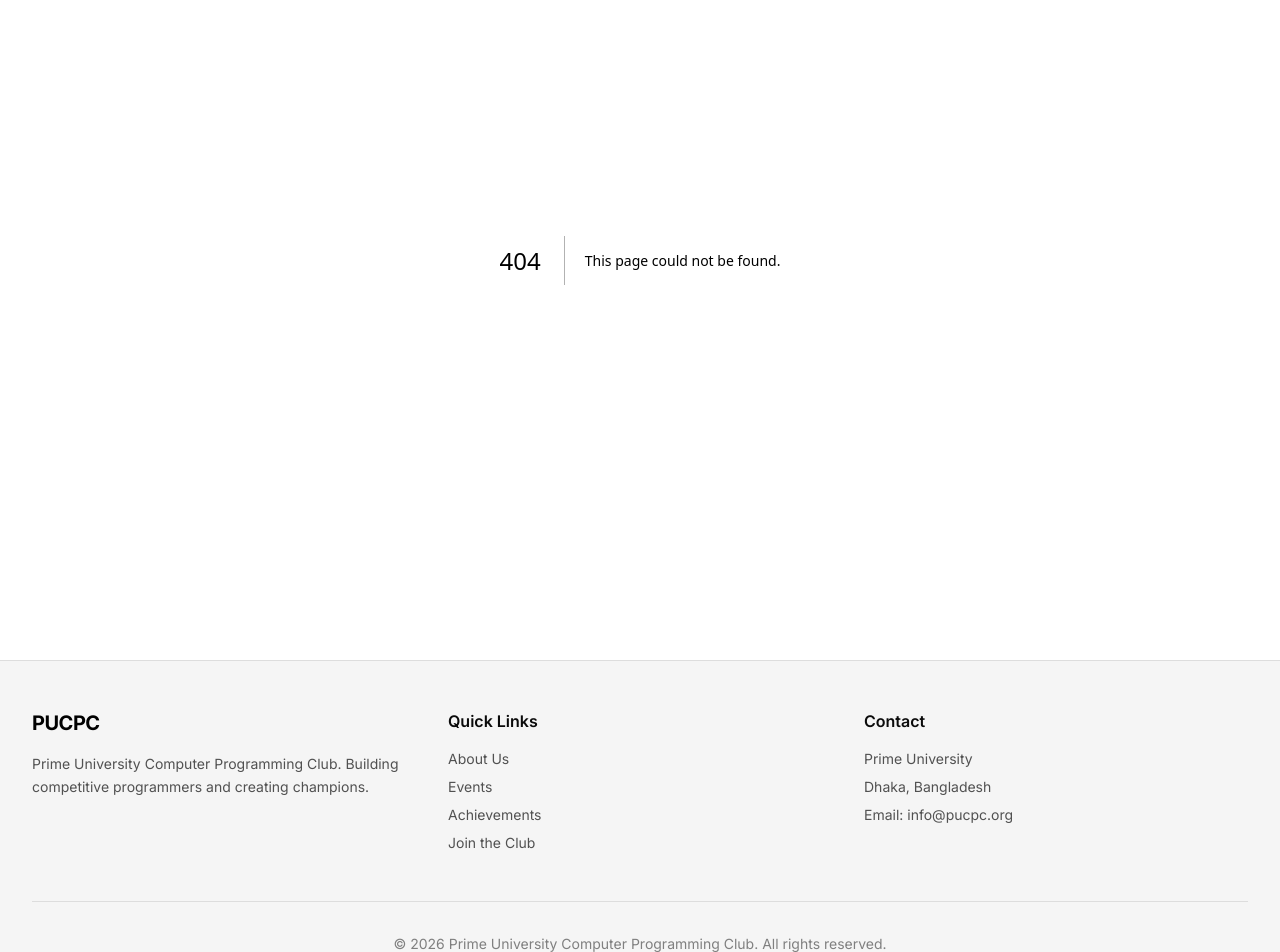
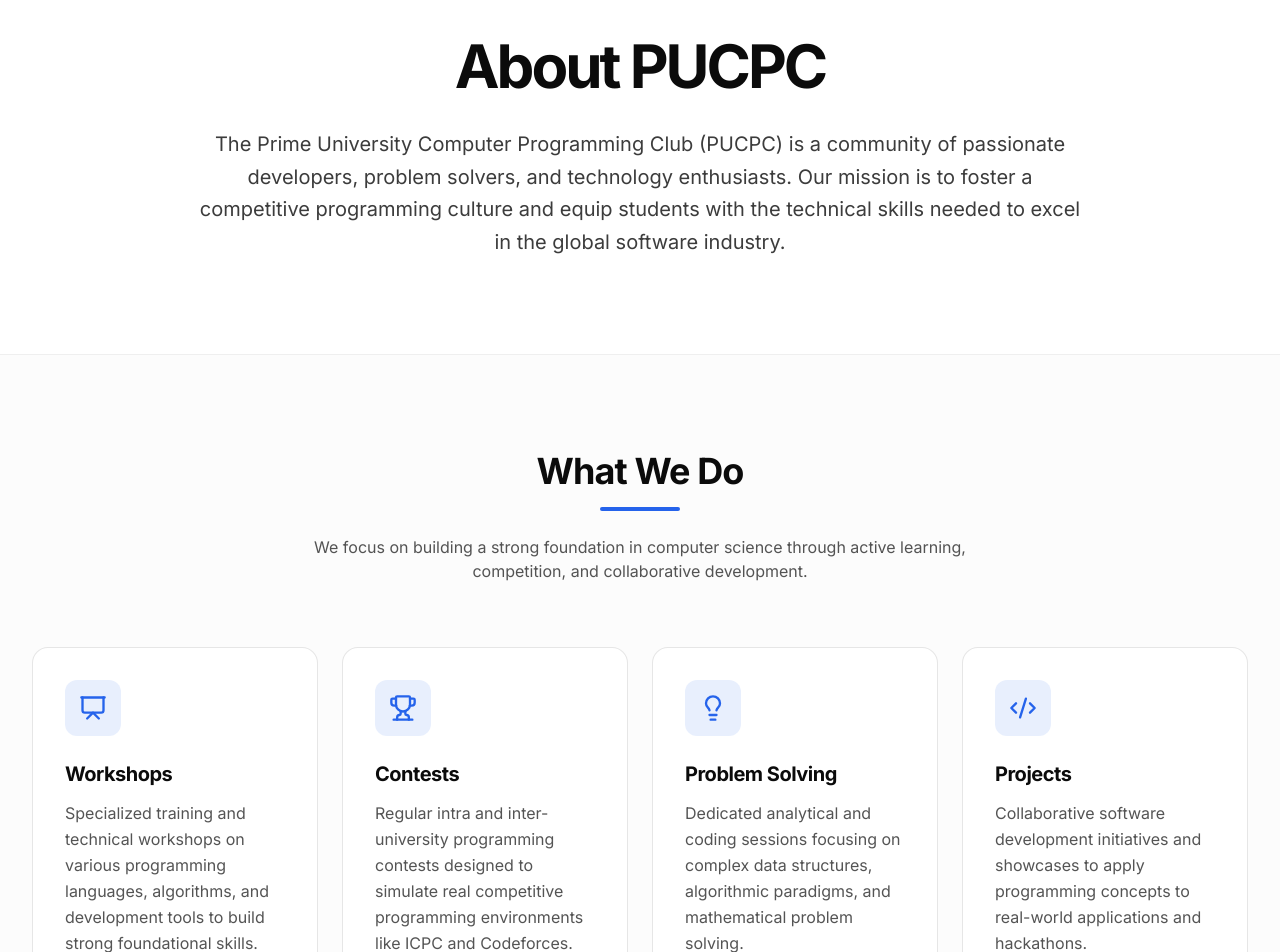
Before and after one commit to asm-zakir-hossain/PUCPC, a Next.js app: page /about in a window 1280 px wide. Before the commit this address had no page. Shown: the part 140-1092 px from the top of the page. Built offline with nearby package versions, Linux system fonts and the light colour scheme.

Commit message:
completed about section

```diff
--- a/eslint.config.mjs
+++ /dev/null
@@ -1,18 +0,0 @@
-import { defineConfig, globalIgnores } from "eslint/config";
-import nextVitals from "eslint-config-next/core-web-vitals";
-import nextTs from "eslint-config-next/typescript";
-
-const eslintConfig = defineConfig([
-  ...nextVitals,
-  ...nextTs,
-  // Override default ignores of eslint-config-next.
-  globalIgnores([
-    // Default ignores of eslint-config-next:
-    ".next/**",
-    "out/**",
-    "build/**",
-    "next-env.d.ts",
-  ]),
-]);
-
-export default eslintConfig;
--- a/next.config.mjs
+++ b/next.config.mjs
@@ -1,6 +1,13 @@
 /** @type {import('next').NextConfig} */
 const nextConfig = {
-  /* config options here */
+  images: {
+    remotePatterns: [
+      {
+        protocol: 'https',
+        hostname: 'images.unsplash.com',
+      },
+    ],
+  },
 };
 
 export default nextConfig;
--- a/package.json
+++ b/package.json
@@ -6,9 +6,11 @@
     "dev": "next dev",
     "build": "next build",
     "start": "next start",
-    "lint": "eslint"
+    "lint": "next lint"
   },
   "dependencies": {
+    "date-fns": "^4.1.0",
+    "lucide-react": "^1.14.0",
     "next": "^14.2.15",
     "react": "^18.2.0",
     "react-dom": "^18.2.0"
--- /dev/null
+++ b/src/app/about/page.tsx
@@ -0,0 +1,37 @@
+import FeatureGrid from "@/components/FeatureGrid";
+
+export default function AboutPage() {
+  return (
+    <div className="flex flex-col min-h-screen pt-20">
+      {/* Intro Section */}
+      <section className="py-16 md:py-24 px-4 sm:px-6 lg:px-8 bg-background">
+        <div className="max-w-4xl mx-auto text-center">
+          <h1 className="text-4xl md:text-5xl lg:text-6xl font-bold tracking-tighter mb-8">
+            About PUCPC
+          </h1>
+          <p className="text-lg md:text-xl text-foreground/80 leading-relaxed">
+            The Prime University Computer Programming Club (PUCPC) is a community of passionate developers,
+            problem solvers, and technology enthusiasts. Our mission is to foster a competitive programming
+            culture and equip students with the technical skills needed to excel in the global software industry.
+          </p>
+        </div>
+      </section>
+
+      {/* What We Do Section */}
+      <section className="py-16 md:py-24 px-4 sm:px-6 lg:px-8 bg-secondary-light/30 dark:bg-[#0a0a0a] border-t border-foreground/5 flex-grow">
+        <div className="max-w-7xl mx-auto">
+          <div className="mb-16 text-center">
+            <h2 className="text-3xl md:text-4xl font-bold tracking-tight mb-4">What We Do</h2>
+            <div className="w-20 h-1 bg-accent mx-auto rounded-full"></div>
+            <p className="mt-6 text-foreground/70 max-w-2xl mx-auto">
+              We focus on building a strong foundation in computer science through active learning,
+              competition, and collaborative development.
+            </p>
+          </div>
+
+          <FeatureGrid />
+        </div>
+      </section>
+    </div>
+  );
+}
--- a/src/app/page.tsx
+++ b/src/app/page.tsx
@@ -1,16 +1,31 @@
+import ActivityFeed from "@/components/ActivityFeed";
+import { mockActivityPosts } from "@/lib/mockData";
+
 export default function Home() {
   return (
-    <div className="flex flex-col items-center justify-center min-h-[80vh] px-4 text-center">
-      <h1 className="text-4xl md:text-6xl lg:text-7xl font-bold tracking-tighter mb-6">
+    <div className="flex flex-col min-h-screen">
+      {/* Hero Section */}
+      <section className="flex flex-col items-center justify-center min-h-[60vh] px-4 text-center bg-secondary-light/30 dark:bg-[#0f0f0f] border-b border-foreground/5 pt-20">
+        <h1 className="text-4xl md:text-6xl lg:text-7xl font-bold tracking-tighter mb-6 max-w-5xl">
           Building Competitive Programmers. <br className="hidden md:block" />
           <span className="text-accent">Creating Champions.</span>
         </h1>
-      <p className="text-lg md:text-xl text-foreground/80 max-w-2xl mb-10">
+        <p className="text-lg md:text-xl text-foreground/80 max-w-2xl">
           Welcome to the Prime University Computer Programming Club. We are dedicated to excellence in coding, problem-solving, and technology.
         </p>
-      <div className="h-40 w-full max-w-4xl bg-secondary-light dark:bg-secondary-dark rounded-xl flex items-center justify-center border border-foreground/10 shadow-sm">
-        <p className="text-foreground/50">Activity Feed Placeholder (Phase 2)</p>
+      </section>
+
+      {/* Activity Feed Section */}
+      <section className="py-16 md:py-24 px-4 sm:px-6 lg:px-8 bg-background">
+        <div className="max-w-7xl mx-auto">
+          <div className="mb-12 text-center">
+            <h2 className="text-3xl md:text-4xl font-bold tracking-tight mb-4">Latest Activities</h2>
+            <div className="w-20 h-1 bg-accent mx-auto rounded-full"></div>
           </div>
+
+          <ActivityFeed posts={mockActivityPosts} />
+        </div>
+      </section>
     </div>
   );
 }
--- /dev/null
+++ b/src/components/ActivityCard.tsx
@@ -0,0 +1,61 @@
+import { ActivityPost } from "@/types";
+import { formatDistanceToNow } from "date-fns";
+import { Calendar, User } from "lucide-react";
+import Image from "next/image";
+
+interface ActivityCardProps {
+  post: ActivityPost;
+}
+
+export default function ActivityCard({ post }: ActivityCardProps) {
+  const dateObj = new Date(post.created_at);
+  const timeAgo = formatDistanceToNow(dateObj, { addSuffix: true });
+
+  return (
+    <article className="bg-background border border-foreground/10 rounded-2xl overflow-hidden shadow-sm hover:shadow-md transition-all duration-300 flex flex-col group">
+      {/* Header */}
+      <div className="p-6 pb-4">
+        <h2 className="text-2xl md:text-3xl font-bold tracking-tight mb-3 group-hover:text-accent transition-colors">
+          {post.title}
+        </h2>
+
+        <div className="flex flex-wrap items-center gap-4 text-sm text-foreground/60 mb-4">
+          <div className="flex items-center gap-1.5">
+            <Calendar className="w-4 h-4" />
+            <time dateTime={post.created_at}>{timeAgo}</time>
+          </div>
+          {post.created_by && (
+            <div className="flex items-center gap-1.5">
+              <User className="w-4 h-4" />
+              <span>{post.created_by}</span>
+            </div>
+          )}
+        </div>
+      </div>
+
+      {/* Content */}
+      <div className="px-6 pb-6 text-foreground/80 leading-relaxed whitespace-pre-wrap">
+        <p>{post.content}</p>
+      </div>
+
+      {/* Images */}
+      {post.images && post.images.length > 0 && (
+        <div className={`grid gap-1 mt-auto ${post.images.length > 1 ? 'grid-cols-2' : 'grid-cols-1'}`}>
+          {post.images.map((img, index) => (
+            <div
+              key={index}
+              className={`relative bg-secondary-light dark:bg-secondary-dark ${post.images.length === 1 ? 'aspect-[21/9]' : 'aspect-square'}`}
+            >
+              <Image
+                src={img}
+                alt={`Activity image ${index + 1}`}
+                fill
+                className="object-cover"
+              />
+            </div>
+          ))}
+        </div>
+      )}
+    </article>
+  );
+}
--- /dev/null
+++ b/src/components/ActivityFeed.tsx
@@ -0,0 +1,21 @@
+import { ActivityPost } from "@/types";
+import ActivityCard from "./ActivityCard";
+
+interface ActivityFeedProps {
+  posts: ActivityPost[];
+}
+
+export default function ActivityFeed({ posts }: ActivityFeedProps) {
+  // Ensure reverse chronological order
+  const sortedPosts = [...posts].sort((a, b) => {
+    return new Date(b.created_at).getTime() - new Date(a.created_at).getTime();
+  });
+
+  return (
+    <div className="max-w-3xl mx-auto space-y-8">
+      {sortedPosts.map((post) => (
+        <ActivityCard key={post.id} post={post} />
+      ))}
+    </div>
+  );
+}
--- /dev/null
+++ b/src/components/FeatureCard.tsx
@@ -0,0 +1,23 @@
+import { LucideIcon } from "lucide-react";
+
+interface FeatureCardProps {
+  title: string;
+  description: string;
+  Icon: LucideIcon;
+}
+
+export default function FeatureCard({ title, description, Icon }: FeatureCardProps) {
+  return (
+    <div className="bg-background border border-foreground/10 p-8 rounded-2xl hover:shadow-lg hover:-translate-y-1 transition-all duration-300 group">
+      <div className="w-14 h-14 bg-accent/10 rounded-xl flex items-center justify-center mb-6 group-hover:bg-accent group-hover:text-white transition-colors duration-300">
+        <Icon className="w-7 h-7 text-accent group-hover:text-white" />
+      </div>
+      <h3 className="text-xl font-bold tracking-tight mb-3 text-foreground">
+        {title}
+      </h3>
+      <p className="text-foreground/70 leading-relaxed">
+        {description}
+      </p>
+    </div>
+  );
+}
--- /dev/null
+++ b/src/components/FeatureGrid.tsx
@@ -0,0 +1,40 @@
+import { Code2, Trophy, Lightbulb, Presentation } from "lucide-react";
+import FeatureCard from "./FeatureCard";
+
+const features = [
+  {
+    title: "Workshops",
+    description: "Specialized training and technical workshops on various programming languages, algorithms, and development tools to build strong foundational skills.",
+    Icon: Presentation,
+  },
+  {
+    title: "Contests",
+    description: "Regular intra and inter-university programming contests designed to simulate real competitive programming environments like ICPC and Codeforces.",
+    Icon: Trophy,
+  },
+  {
+    title: "Problem Solving",
+    description: "Dedicated analytical and coding sessions focusing on complex data structures, algorithmic paradigms, and mathematical problem solving.",
+    Icon: Lightbulb,
+  },
+  {
+    title: "Projects",
+    description: "Collaborative software development initiatives and showcases to apply programming concepts to real-world applications and hackathons.",
+    Icon: Code2,
+  },
+];
+
+export default function FeatureGrid() {
+  return (
+    <div className="grid grid-cols-1 md:grid-cols-2 lg:grid-cols-4 gap-6">
+      {features.map((feature, index) => (
+        <FeatureCard
+          key={index}
+          title={feature.title}
+          description={feature.description}
+          Icon={feature.Icon}
+        />
+      ))}
+    </div>
+  );
+}
--- /dev/null
+++ b/src/lib/mockData.ts
@@ -0,0 +1,33 @@
+import { ActivityPost } from "@/types";
+
+export const mockActivityPosts: ActivityPost[] = [
+  {
+    id: "post-1",
+    title: "PUCPC Intra-University Programming Contest 2026",
+    content: "Registration is now open for the biggest programming contest of the year! Form a team of 3 and prove your problem-solving skills. Exciting prizes await the champions! Check the Events section for more details.",
+    images: [
+      "https://images.unsplash.com/photo-1515879218367-8466d910aaa4?auto=format&fit=crop&q=80&w=1200",
+    ],
+    created_at: new Date(Date.now() - 1000 * 60 * 60 * 2).toISOString(), // 2 hours ago
+    created_by: "Admin Team",
+  },
+  {
+    id: "post-2",
+    title: "Workshop: Introduction to Dynamic Programming",
+    content: "Thank you to everyone who attended today's session on Dynamic Programming! We covered memoization, tabulation, and solved classic problems like Knapsack and LCS. Slides will be available in the resources section soon.",
+    images: [
+      "https://images.unsplash.com/photo-1531482615713-2afd69097998?auto=format&fit=crop&q=80&w=1200",
+      "https://images.unsplash.com/photo-1542831371-29b0f74f9713?auto=format&fit=crop&q=80&w=1200",
+    ],
+    created_at: new Date(Date.now() - 1000 * 60 * 60 * 48).toISOString(), // 2 days ago
+    created_by: "Training Coordinator",
+  },
+  {
+    id: "post-3",
+    title: "Welcome to the New Session!",
+    content: "The Prime University Computer Programming Club is thrilled to welcome all new students. We have an exciting year planned with weekly training classes, regular contests, and project showcases. Join our Facebook group to stay updated.",
+    images: [],
+    created_at: new Date(Date.now() - 1000 * 60 * 60 * 24 * 5).toISOString(), // 5 days ago
+    created_by: "President",
+  }
+];
--- /dev/null
+++ b/src/types/index.ts
@@ -0,0 +1,8 @@
+export interface ActivityPost {
+  id: string;
+  title: string;
+  content: string;
+  images: string[];
+  created_at: string;
+  created_by?: string;
+}
```
Also changed, not shown: .eslintrc.json (added), 2 other files (tests, documents, lock files or other folders). Lines whose indentation alone changed are shown as unchanged.
